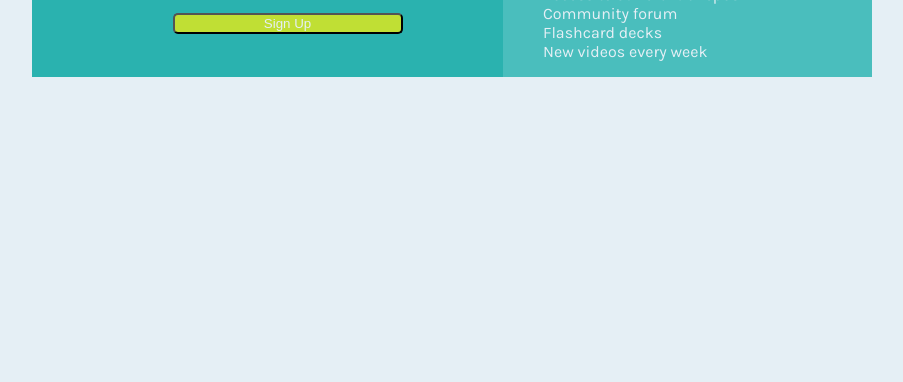
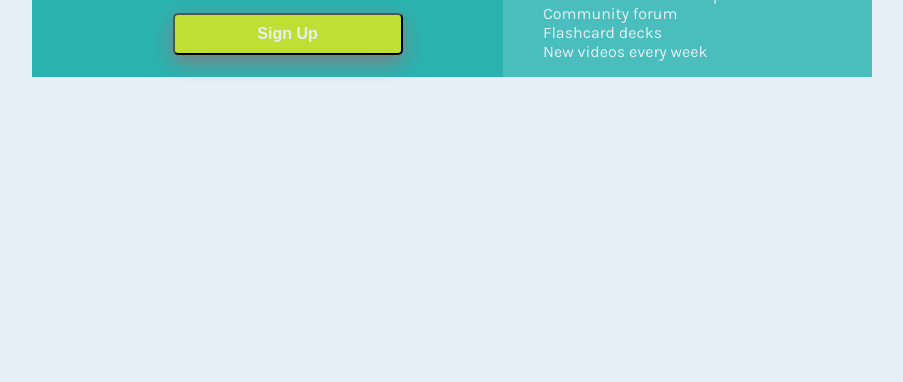
Before and after one commit to Johndev85/single-price-grid-component, a plain HTML site: page index.html in a window 1280 px wide. Shown: the part 418-800 px from the top of the page, without its empty margins (276-1179 px from the left). Drawn offline with Linux system fonts and the light colour scheme.

Commit message:
Se agregan detalles al button

```diff
--- a/styles.css
+++ b/styles.css
@@ -96,12 +96,24 @@ h2 {
 }
 
 button {
+    background-color: hsl(71, 73%, 54%);
+    color: hsl(204, 43%, 93%);
     display: flex;
     justify-content: center;
     width: 230px;
+    padding: 10px 0px;
+    font-size: 1em;
+    font-weight: 700;
     border-radius: 5px;
-    background-color: hsl(71, 73%, 54%);
-    color: hsl(204, 43%, 93%);
+    box-shadow: 0px 7px 20px 0px grey;
+    cursor: pointer;
+}
+
+button:hover {
+    background-color: hsl(218, 22%, 67%);
+    color: hsl(71, 73%, 54%);
+    box-shadow: 0px 7px 20px 0px hsl(71, 73%, 54%);
+
 }
 
 .why-us {
```
